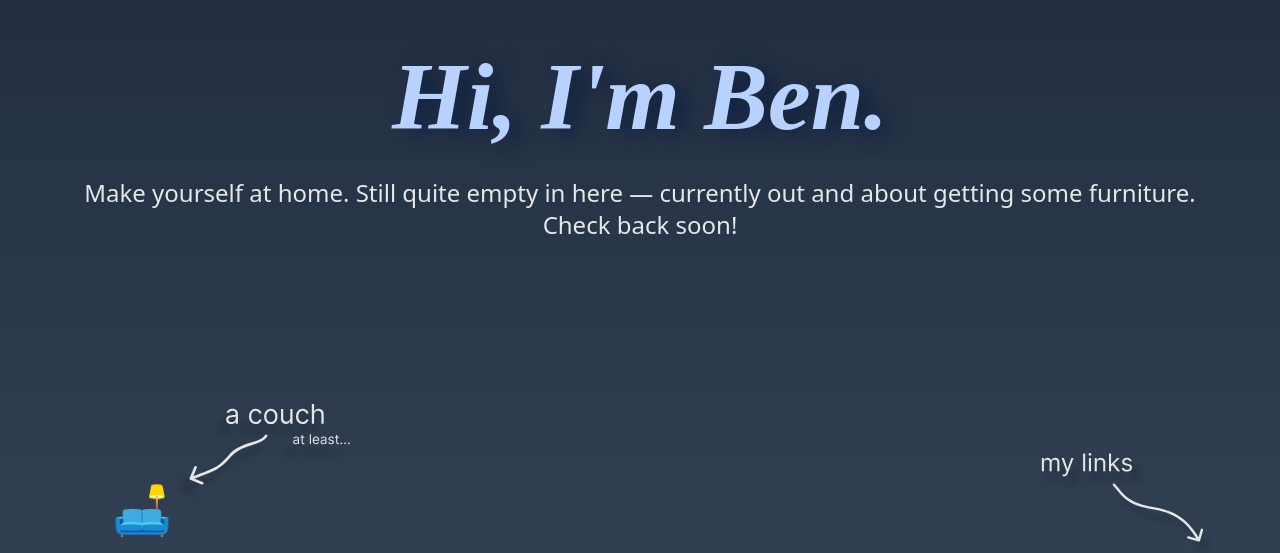
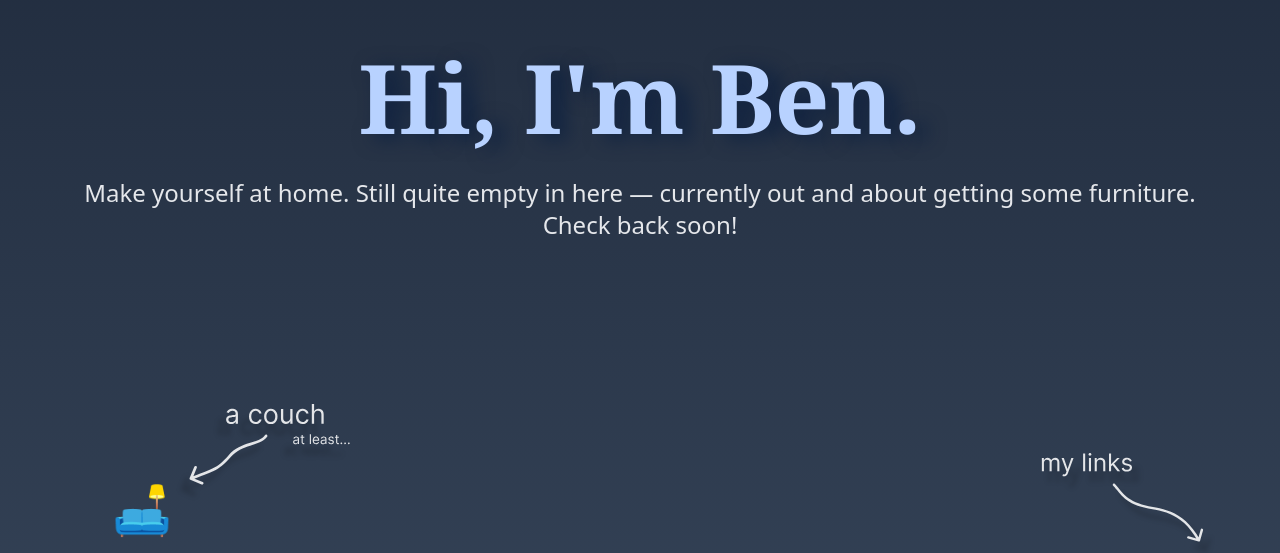
Before and after one commit to bensaine/bensaine.com, a Gatsby site: page / in a window 1280 px wide. Shown: the part 187-740 px from the top of the page. Built offline with nearby package versions, Linux system fonts and the light colour scheme; Gatsby itself is replaced by a stand-in of ours.

Commit message:
add closer fallback font

```diff
--- a/src/styles/global.css
+++ b/src/styles/global.css
@@ -2,8 +2,8 @@
 @tailwind components;
 @tailwind utilities;
 
-@import url('https://fonts.googleapis.com/css?family=Lora');
-@import url('https://fonts.googleapis.com/css?family=Inter');
+@import url("https://fonts.googleapis.com/css?family=Lora");
+@import url("https://fonts.googleapis.com/css?family=Inter");
 
 @layer base {
 	body {
@@ -14,9 +14,7 @@
 	}
 
 	.handwriting {
-		font-family: "Lora", serif;
-		font-weight: 700;
-		font-style: italic;
+		font-family: "Lora", Georgia, serif;
 		text-shadow: 11px 4px 20px #03193eba;
 	}
 }
```
